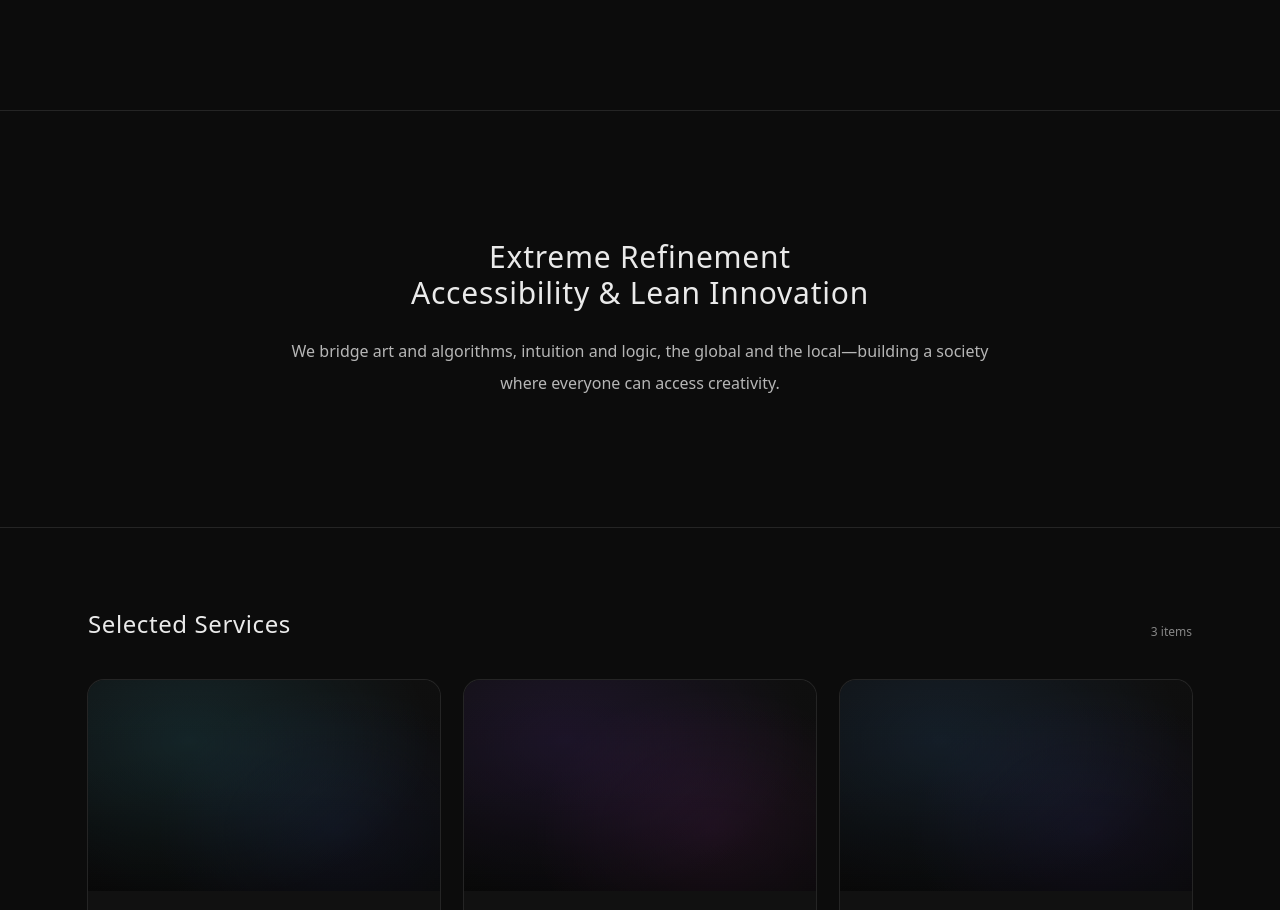
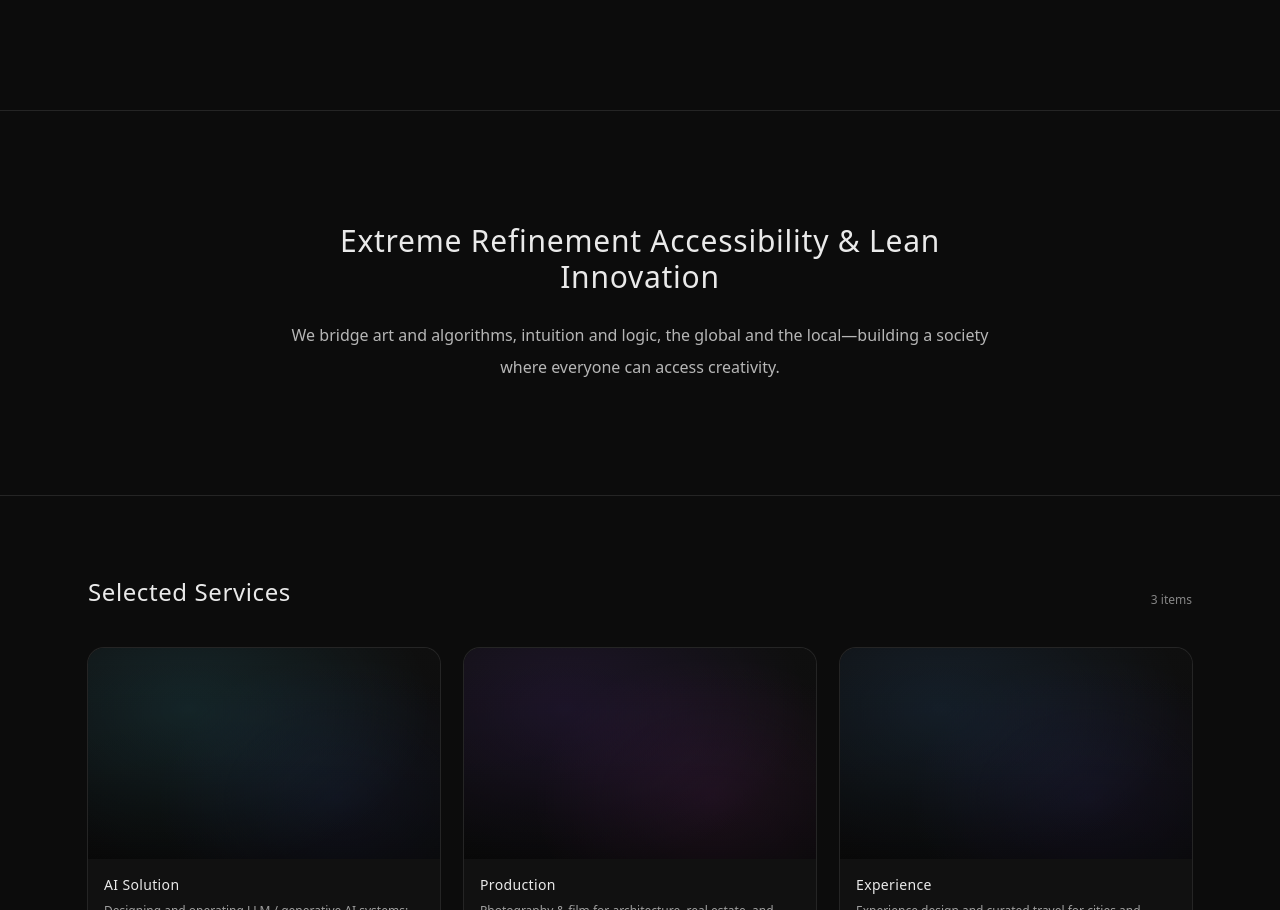
Before and after one commit to miles-web-match/website_milz, a Next.js app in the folder milztech-site 2/: page / in a window 1280 px wide. Shown: the part 1365-2275 px from the top of the page. Built offline with nearby package versions, Linux system fonts and the light colour scheme.

Commit message:
Update page.tsx

```diff
--- a/milztech-site 2/app/page.tsx
+++ b/milztech-site 2/app/page.tsx
@@ -144,11 +144,26 @@ export default function QuietIntelligenceSite() {
         </div>
       </section>
 
-      {/* ✅ CORE PHILOSOPHY（追加済み） */}
-      <section className="py-24 md:py-32 border-t border-white/10">
+      {/* CORE PHILOSOPHY */}
+<section
+  className="relative py-20 md:py-28 border-t border-white/10 overflow-hidden"
+  id="core"
+>
+  {/* ✅ Hero と同じ淡いグロー背景 */}
+  <div
+    className="absolute inset-0 -z-10"
+    style={{
+      backgroundImage: `
+        radial-gradient(40rem 40rem at 50% 20%, rgba(108,207,246,0.08), transparent 70%),
+        radial-gradient(35rem 35rem at 80% 80%, rgba(184,163,229,0.06), transparent 70%)
+      `,
+      filter: "blur(20px)",
+    }}
+  ></div>
+
   <div className="mx-auto max-w-3xl px-6 text-center">
 
-          <h2 className="text-xl md:text-3xl font-light tracking-wide mb-6 whitespace-pre-line">
+    <h2 className="text-xl md:text-3xl font-light tracking-wide mb-6">
       {t("core_title")}
     </h2>
 
@@ -158,6 +173,7 @@ export default function QuietIntelligenceSite() {
 
   </div>
 </section>
+
 
       {/* SERVICE */}
       <section id="service" className="py-14 md:py-20 border-t border-white/10">
```
Lines whose indentation alone changed are shown as unchanged.
